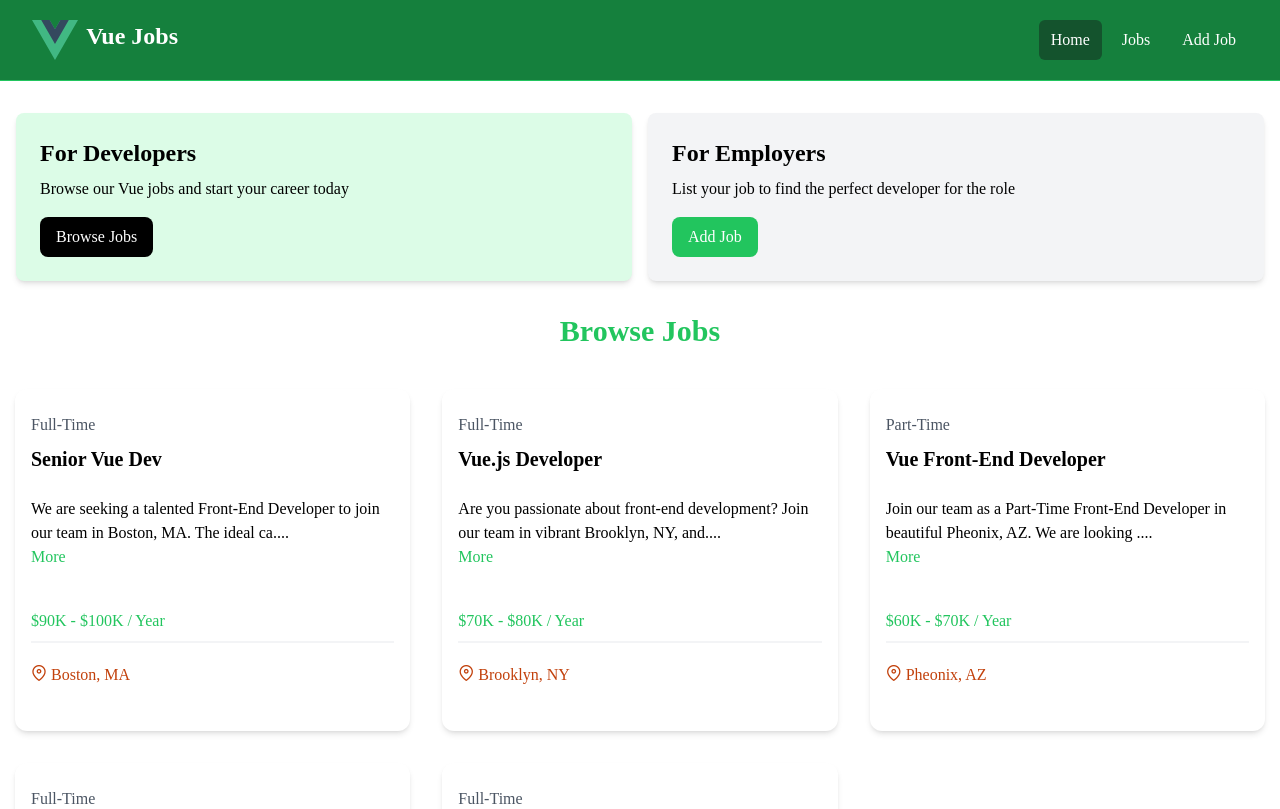
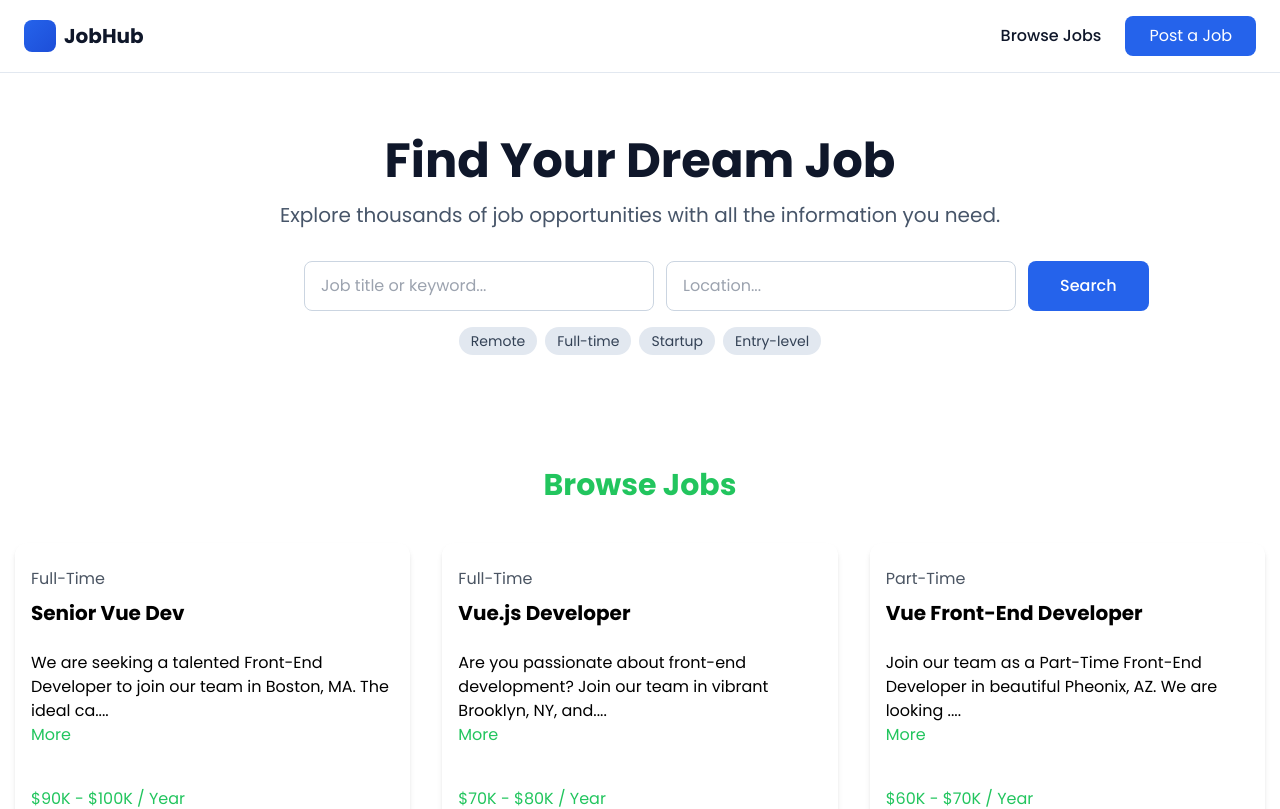
Before and after one commit to Sameer-472/Vue.js-Job-Portal, a Vue app: page / in a window 1280 px wide. Shown: the top 809 px of the page. Built offline with nearby package versions, Linux system fonts and the light colour scheme; data requests are answered from the project's data file.

Commit message:
Update the navbar and hero section UI

```diff
--- a/index.html
+++ b/index.html
@@ -4,6 +4,9 @@
     <meta charset="UTF-8">
     <link rel="icon" href="/favicon.ico">
     <meta name="viewport" content="width=device-width, initial-scale=1.0">
+    <link rel="preconnect" href="https://fonts.googleapis.com">
+    <link rel="preconnect" href="https://fonts.gstatic.com" crossorigin>
+    <link href="https://fonts.googleapis.com/css2?family=Poppins:wght@300;400;500;600;700&display=swap" rel="stylesheet">
     <title>Vite App</title>
   </head>
   <body>
--- a/src/App.vue
+++ b/src/App.vue
@@ -8,7 +8,7 @@ import navbar from './components/navbar.vue';
 
 <template>
 
-  <div class="Poppins">
+  <div class="font-poppins">
     <navbar />
     <RouterView />
   </div>
--- a/src/components/Herobanner.vue
+++ b/src/components/Herobanner.vue
@@ -14,5 +14,33 @@ defineProps({
 
 <template>
     <!-- this is muy hero banner tile coming from : {{ title }} -->
-    <HomeCards />
+    <!-- Hero Section -->
+    <section class="max-w-7xl mx-auto px-6 py-16">
+        <div class="text-center mb-12">
+            <h1 class="text-5xl font-bold text-slate-900 mb-4">Find Your Dream Job</h1>
+            <p class="text-xl text-slate-600 mb-8">Explore thousands of job opportunities with all the information you
+                need.</p>
+
+            <!-- Search Bar -->
+            <div class="flex gap-3 max-w-2xl mx-auto mb-4">
+                <input v-model="searchQuery" type="text" placeholder="Job title or keyword..."
+                    class="flex-1 px-4 py-3 border border-slate-300 rounded-lg focus:outline-none focus:ring-2 focus:ring-blue-500" />
+                <input v-model="locationFilter" type="text" placeholder="Location..."
+                    class="flex-1 px-4 py-3 border border-slate-300 rounded-lg focus:outline-none focus:ring-2 focus:ring-blue-500" />
+                <button
+                    class="px-8 py-3 bg-blue-600 text-white rounded-lg hover:bg-blue-700 transition-colors font-medium">
+                    Search
+                </button>
+            </div>
+
+            <!-- Filter Tags -->
+            <div class="flex flex-wrap gap-2 justify-center">
+                <button v-for="tag in ['Remote', 'Full-time', 'Startup', 'Entry-level']" :key="tag"
+                    class="px-3 py-1 bg-slate-200 text-slate-700 rounded-full text-sm hover:bg-slate-300 transition-colors">
+                    {{ tag }}
+                </button>
+            </div>
+        </div>
+    </section>
+    <!-- <HomeCards /> -->
 </template>
--- a/src/components/navbar.vue
+++ b/src/components/navbar.vue
@@ -2,31 +2,51 @@
 import logo from '@/assets/logo.svg'
 import { useRoute } from 'vue-router';
 
-const isActiveLink = (currentRoute)=> {
+const isActiveLink = (currentRoute) => {
     const route = useRoute();
     return route.path === currentRoute
 }
 </script>
 
 <template>
-    <nav class="bg-green-700 border-b border-green-500">
+    <!-- <nav class="bg-green-700 border-b border-green-500">
         <div class="mx-auto max-w-7xl px-2 sm:px-6 lg:px-8">
             <div class="flex h-20 items-center justify-between">
                 <div class="flex flex-1 items-center justify-center md:items-stretch md:justify-start">
-                    <!-- Logo -->
-                    <!-- <a class="flex flex-shrink-0 items-center mr-4" to="/">
-                    </RouterLink> -->
                     <img class="h-10 w-auto" :src="logo" alt="Vue Jobs" />
                     <span class="hidden md:block text-white text-2xl font-bold ml-2">Vue Jobs</span>
                     <div class="md:ml-auto">
                         <div class="flex space-x-2">
-                            <RouterLink to="/" :class="[isActiveLink('/') ? 'bg-green-900' : 'hover:bg-gray-300' , 'text-white' , 'px-3' , 'py-2' , 'rounded-md']">Home</RouterLink>
-                            <RouterLink to="/jobs" :class="[isActiveLink('/jobs') ? 'bg-green-900' : 'hover:bg-gray-300' , 'text-white' , 'px-3' , 'py-2' , 'rounded-md']">Jobs</RouterLink>
-                            <a to="/jobs/add" :class="[isActiveLink('/jobs-add') ? 'bg-green-900' : 'hover:bg-gray-300' , 'text-white' , 'px-3' , 'py-2' , 'rounded-md']">Add Job</a>
+                            <RouterLink to="/"
+                                :class="[isActiveLink('/') ? 'bg-green-900' : 'hover:bg-gray-300', 'text-white', 'px-3', 'py-2', 'rounded-md']">
+                                Home</RouterLink>
+                            <RouterLink to="/jobs"
+                                :class="[isActiveLink('/jobs') ? 'bg-green-900' : 'hover:bg-gray-300', 'text-white', 'px-3', 'py-2', 'rounded-md']">
+                                Jobs</RouterLink>
+                            <a to="/jobs/add"
+                                :class="[isActiveLink('/jobs-add') ? 'bg-green-900' : 'hover:bg-gray-300', 'text-white', 'px-3', 'py-2', 'rounded-md']">Add
+                                Job</a>
                         </div>
                     </div>
                 </div>
             </div>
         </div>
-    </nav>
+    </nav> -->
+
+    <!-- Header/Navigation -->
+    <header class="border-b border-slate-200 bg-white sticky top-0 z-50">
+        <nav class="max-w-7xl mx-auto px-6 py-4 flex items-center justify-between">
+            <div class="flex items-center gap-2">
+                <div class="w-8 h-8 bg-gradient-to-br from-blue-600 to-blue-700 rounded-lg"></div>
+                <span class="text-xl font-bold text-slate-900">JobHub</span>
+            </div>
+            <div class="flex items-center gap-6">
+                <RouterLink to="/" :class="[isActiveLink('/') ? 'text-slate-900 ' : 'text-slate-600' , 'hover:text-slate-900 font-medium']">Browse Jobs</RouterLink>
+                <!-- <button class="text-slate-600 hover:text-slate-900 font-medium">For Companies</button> -->
+                <RouterLink to="/jobs/add-job" class="px-6 py-2 bg-blue-600 text-white rounded-lg hover:bg-blue-700 transition-colors">
+                    Post a Job
+                </RouterLink>
+            </div>
+        </nav>
+    </header>
 </template>
--- a/tailwind.config.js
+++ b/tailwind.config.js
@@ -4,7 +4,7 @@ export default {
   theme: {
     extend: {
       fontFamily: {
-        sans: ['Poppins' , 'sans-sarif']
+        poppins: ['Poppins', 'sans-serif']
       },
 
       gridTemplateColumns: {
--- a/vite.config.js
+++ b/vite.config.js
@@ -10,16 +10,16 @@ export default defineConfig({
     vue(),
     vueDevTools(),
   ],
-  server: {
-    port: 5000,
-    proxy: {
-      '/api': {
-        target: 'http:localhost:5000',
-        changeOrigin: true,
-        rewrite: (path) => path.replace(/^\/api/, ''),
-      }
-    }
-  },
+  // server: {
+  //   port: 5000,
+  //   proxy: {
+  //     '/api': {
+  //       target: 'http:localhost:5000',
+  //       changeOrigin: true,
+  //       rewrite: (path) => path.replace(/^\/api/, ''),
+  //     }
+  //   }
+  // },
   resolve: {
     alias: {
       '@': fileURLToPath(new URL('./src', import.meta.url))
```
